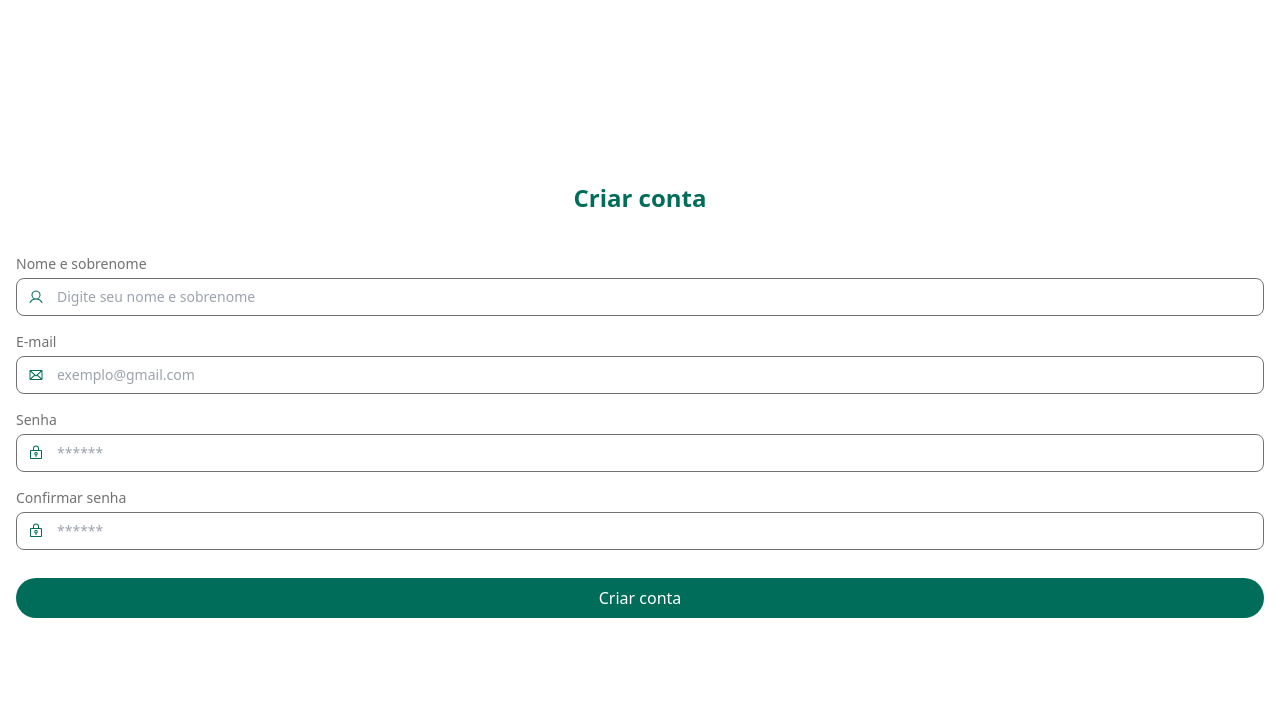
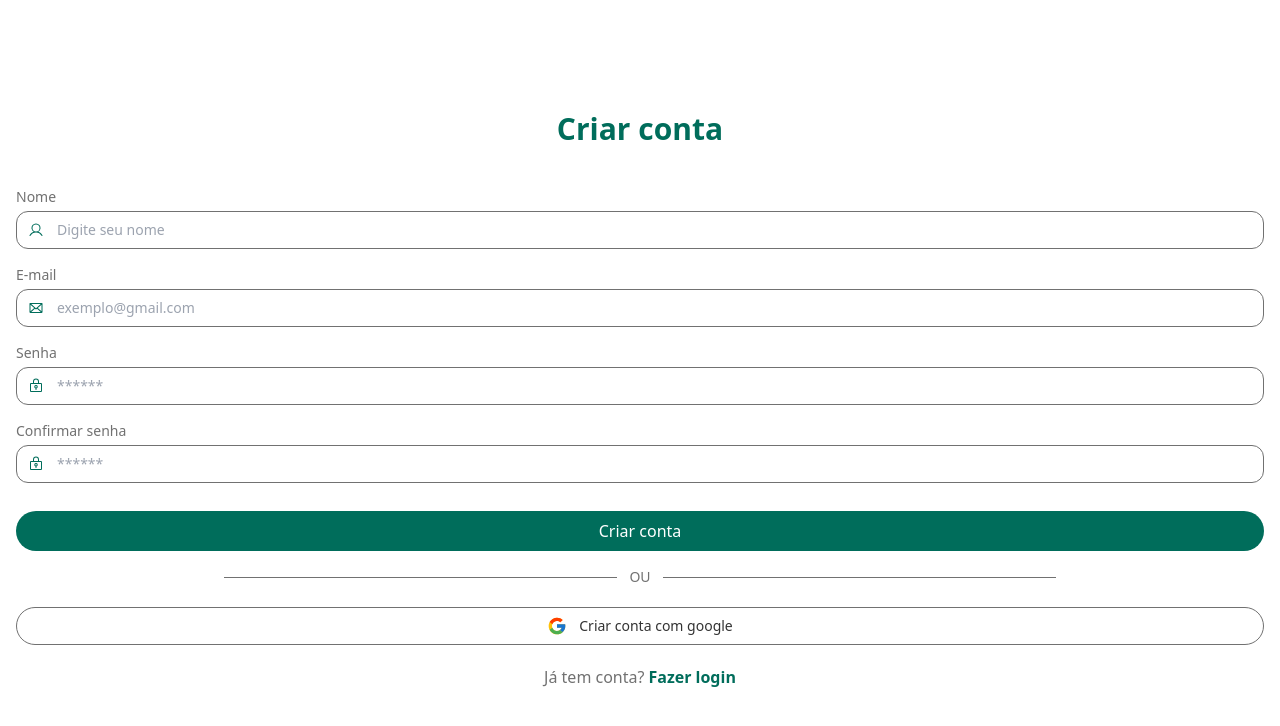
Before and after one commit to jamillyferreira/DinDin-app, a React (Vite) app: page / in a window 1280 px wide. Shown: the top 726 px of the page. Built offline with nearby package versions, Linux system fonts and the light colour scheme.

Commit message:
feat: Component Authfooter e Loading criado

```diff
--- /dev/null
+++ b/src/components/inputsForm/AuthFooter.jsx
@@ -0,0 +1,26 @@
+import { FcGoogle } from "react-icons/fc";
+
+function AuthFooter({ GoogleText, footerText, actionText }) {
+  return (
+    <div className="flex flex-col items-center gap-5">
+      {/* Linha "OU" */}
+      <div className="flex items-center gap-3 w-2/3">
+        <hr className="flex-grow border-lightGray"></hr>
+        <span className="text-lightGray text-sm">OU</span>
+        <hr className="flex-grow border-lightGray"></hr>
+      </div>
+      {/* Botão do Google */}
+      <button className="w-full flex justify-center gap-3 border border-lightGray py-2 rounded-full hover:bg-greenLight hover:bg-opacity-5 hover:border-greenLight text-darkGray font-medium text-sm cursor-pointer">
+        <FcGoogle size={20} />
+        {GoogleText}
+      </button>
+      {/* Link dinâmico */}
+      <p className="text-lightGray font-medium">
+        {footerText}
+        <button className="text-primary font-bold ml-1">{actionText}</button>
+      </p>
+    </div>
+  );
+}
+
+export default AuthFooter;
--- a/src/components/inputsForm/Button.jsx
+++ b/src/components/inputsForm/Button.jsx
@@ -1,7 +1,10 @@
-function Button({ text }) {
+function Button({ text, type }) {
   return (
     <div className="mt-3">
-      <button className="w-full border-none bg-primary text-white font-medium py-2 rounded-full">
+      <button
+        type={type}
+        className="w-full border-none bg-primary text-white font-medium py-2 rounded-full hover:bg-greenLight transition-colors duration-200 cursor-pointer"
+      >
         {text}
       </button>
     </div>
--- a/src/components/inputsForm/Input.jsx
+++ b/src/components/inputsForm/Input.jsx
@@ -27,7 +27,7 @@ function Input({
           placeholder={placeholder}
           value={value}
           onChange={onChange}
-          className={`pl-10 pr-5 w-full border border-lightGray rounded-lg py-2 text-sm text-lightGray outline-none`}
+          className={`pl-10 pr-5 w-full border border-lightGray rounded-xl py-2 text-sm text-lightGray outline-none focus:border-greenLight hover:border-greenLight transition-colors duration-100 cursor-pointer`}
         />
       </div>
     </div>
--- /dev/null
+++ b/src/components/inputsForm/Loading.jsx
@@ -0,0 +1,7 @@
+function Loading() {
+  return (
+    <div className=" w-5 h-h-5 border-primary border-2 border-transparent rounded-full animate-spin"></div>
+  );
+}
+
+export default Loading;
--- a/src/pages/Signup.jsx
+++ b/src/pages/Signup.jsx
@@ -1,3 +1,4 @@
+import AuthFooter from "../components/inputsForm/AuthFooter";
 import Button from "../components/inputsForm/Button";
 import Input from "../components/inputsForm/Input";
 import {
@@ -10,16 +11,16 @@ import {
 
 function Signup() {
   return (
-    <div className="min-h-screen py-3 px-4 flex flex-col justify-center gap-10">
-      <h2 className="text-center text-primary font-bold text-2xl">
+    <div className="min-h-screen py-3 px-4 flex flex-col justify-center">
+      <h2 className="text-center text-primary font-bold text-3xl mb-10">
         Criar conta
       </h2>
-      <div className="flex flex-col gap-4">
+      <form action="" className="flex flex-col gap-4">
         <Input
-          label="Nome e sobrenome"
+          label="Nome"
           icon={PiUser}
           type="text"
-          placeholder="Digite seu nome e sobrenome"
+          placeholder="Digite seu nome"
         />
         <Input
           label="E-mail"
@@ -39,8 +40,15 @@ function Signup() {
           type="password"
           placeholder="******"
         />
-        <Button text='Criar conta'/>
-      </div>
+        <Button text="Criar conta" />
+        <div className="flex flex-col gap-4">
+          <AuthFooter
+            GoogleText="Criar conta com google"
+            footerText="Já tem conta?"
+            actionText="Fazer login"
+          />
+        </div>
+      </form>
     </div>
   );
 }
```
